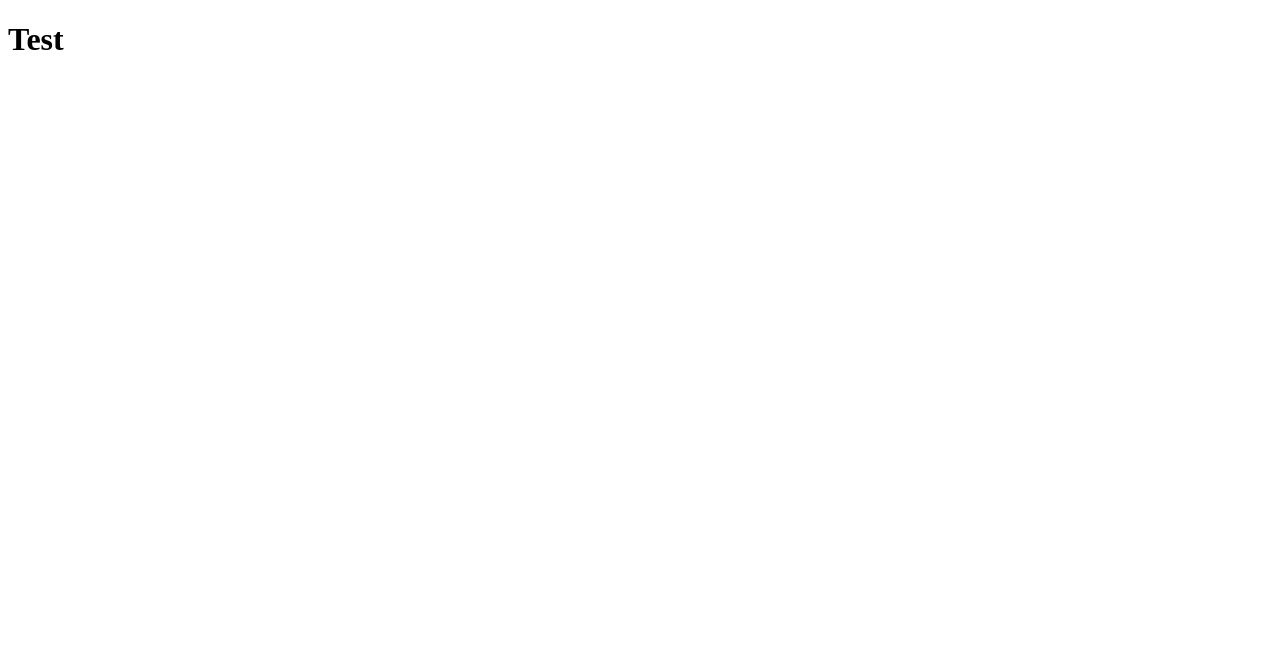
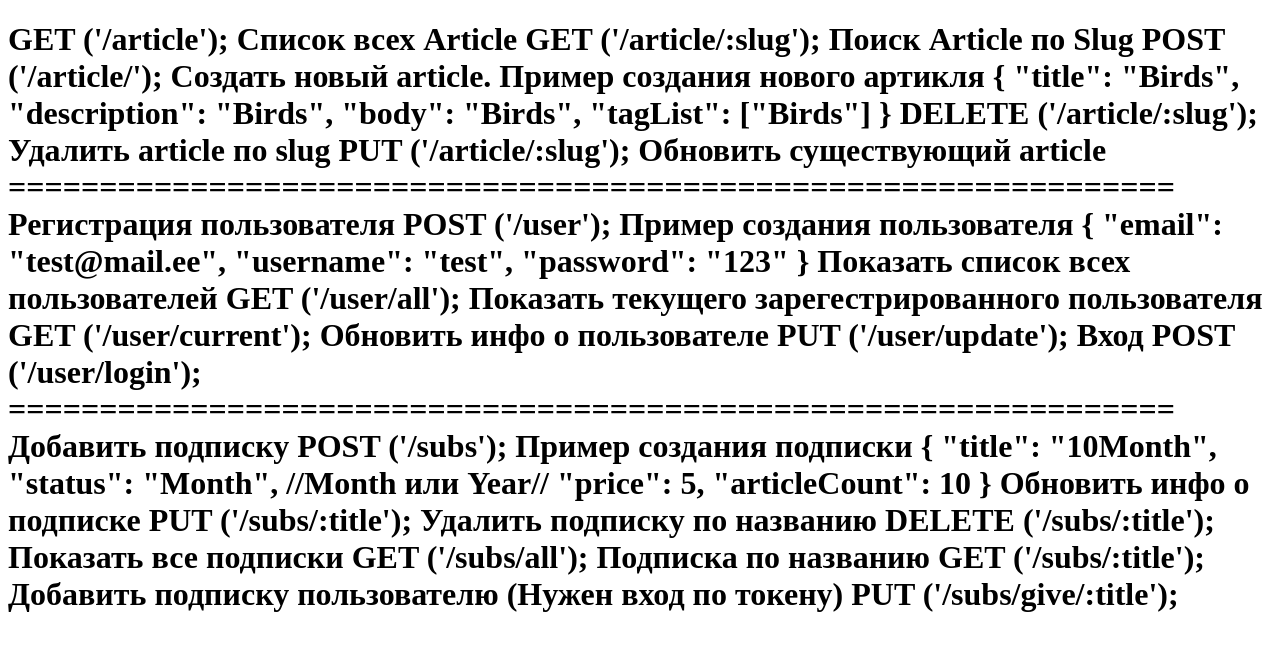
Before and after one commit to ArtemKaalik/ProjectJS, a website: page views/index.html in a window 1280 px wide. Drawn offline with Linux system fonts and the light colour scheme.

Commit message:
updated deploy

```diff
--- a/package.json
+++ b/package.json
@@ -20,6 +20,9 @@
     "mongoose": "^7.5.2",
     "mongoose-unique-validator": "^4.0.0",
     "nodemon": "^3.0.1",
-    "slugify": "^1.6.6"
+    "slugify": "^1.6.6",
+    "swagger": "^0.0.1",
+    "swagger-autogen": "^2.23.6",
+    "swagger-ui-express": "^5.0.0"
   }
 }
--- /dev/null
+++ b/swagger/swagger.js
@@ -0,0 +1,6 @@
+const swaggerUi=require('swagger-ui-express');
+const swaggerDocument=require('../swagger.json');
+
+module.exports=(app)=>{
+    app.use('/api-docs',swaggerUi.serve, swaggerUi.setup(swaggerDocument))
+};
--- a/views/index.html
+++ b/views/index.html
@@ -5,6 +5,67 @@
   <title>Our project</title>
 </head>
 <body>
-<h1>Test</h1>
+<h1>
+  GET ('/article'); Список всех Article
+
+  GET ('/article/:slug'); Поиск Article по Slug
+
+  POST ('/article/'); Создать новый article.
+  Пример создания нового артикля
+  {
+    "title": "Birds",
+    "description": "Birds",
+    "body": "Birds",
+    "tagList": ["Birds"]
+  }
+
+  DELETE ('/article/:slug'); Удалить article по slug
+
+  PUT ('/article/:slug'); Обновить существующий article
+
+================================================================
+  Регистрация пользователя
+  POST ('/user');
+
+  Пример создания пользователя
+  {
+    "email": "test@mail.ee",
+    "username": "test",
+    "password": "123"
+  }
+
+  Показать список всех пользователей
+  GET ('/user/all');
+  Показать текущего зарегестрированного пользователя
+  GET ('/user/current');
+  Обновить инфо о пользователе
+  PUT ('/user/update');
+  Вход
+  POST ('/user/login');
+
+================================================================
+Добавить подписку
+POST ('/subs');
+
+Пример создания подписки
+{
+  "title": "10Month",
+  "status": "Month",      //Month или Year//
+  "price": 5,
+  "articleCount": 10
+}
+
+Обновить инфо о подписке
+PUT ('/subs/:title');
+Удалить подписку по названию
+DELETE ('/subs/:title');
+Показать все подписки
+GET ('/subs/all');
+Подписка по названию
+GET ('/subs/:title');
+Добавить подписку пользователю (Нужен вход по токену)
+PUT ('/subs/give/:title');
+
+</h1>
 </body>
 </html>
```
Also changed, not shown: swagger/swagger-autogen.js (added, +28 -0 lines), 1 other file.
